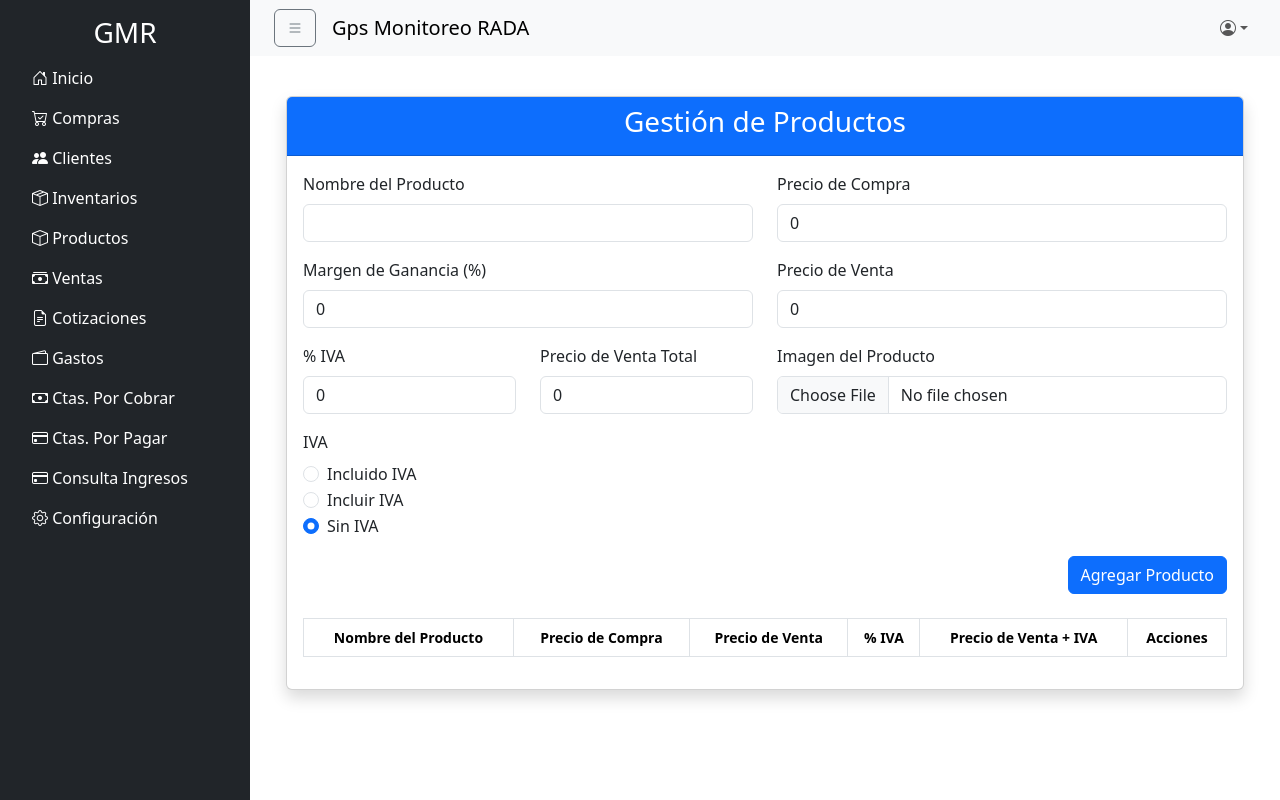
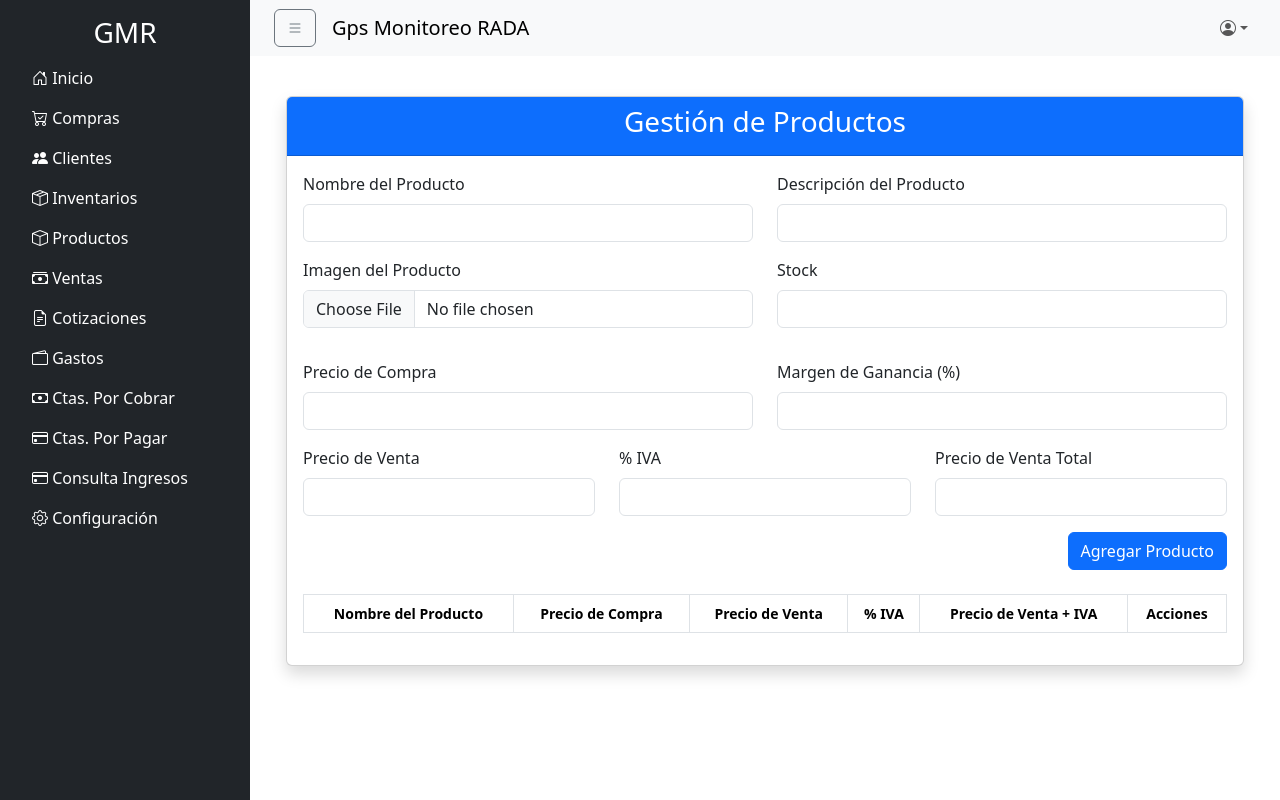
Before and after one commit to pachecop123/radamonitoreo-frontend, a Vue app: page /productos in a window 1280 px wide. Built offline with nearby package versions, Linux system fonts and the light colour scheme; sample sign-in values are in the browser's storage.

Commit message:
vista de productos

```diff
--- a/src/views/Productos.vue
+++ b/src/views/Productos.vue
@@ -5,68 +5,71 @@
         <h3>Gestión de Productos</h3>
       </div>
       <div class="card-body">
-        <form @submit.prevent="handleSubmit">
           <!-- Información del Producto -->
           <div class="row mb-3">
+            <!-- Nombre y Descripción -->
             <div class="col-md-6">
               <label for="nombre" class="form-label">Nombre del Producto</label>
-              <input type="text" id="nombre" class="form-control" v-model="producto.nombre" required />
+              <input type="text" id="nombre" class="form-control" v-model="formData.name" required />
             </div>
             <div class="col-md-6">
-              <label for="precioCompra" class="form-label">Precio de Compra</label>
-              <input type="number" id="precioCompra" class="form-control" v-model="producto.precioCompra" @input="calcularPrecios" required />
+              <label for="descripcion" class="form-label">Descripción del Producto</label>
+              <input type="text" id="descripcion" class="form-control" v-model="formData.description" required />
             </div>
           </div>
+
           <div class="row mb-3">
-            <div class="col-md-6">
-              <label for="margenGanancia" class="form-label">Margen de Ganancia (%)</label>
-              <input type="number" id="margenGanancia" class="form-control" v-model="producto.margenGanancia" @input="calcularPrecios" required />
-            </div>
-            <div class="col-md-6">
-              <label for="precioVenta" class="form-label">Precio de Venta</label>
-              <input type="number" id="precioVenta" class="form-control" v-model="producto.precioVenta" readonly />
-            </div>
-          </div>
-          <div class="row mb-3">
-            <div class="col-md-3">
-              <label for="iva" class="form-label">% IVA</label>
-              <input type="number" id="iva" class="form-control" v-model="producto.iva" @input="calcularPrecios" required />
-            </div>
-            <div class="col-md-3">
-              <label for="precioVentaTotal" class="form-label">Precio de Venta Total</label>
-              <input type="number" id="precioVentaTotal" class="form-control" v-model="producto.precioVentaTotal" readonly />
-            </div>
+            <!-- Imagen del Producto -->
             <div class="col-md-6">
               <label for="imagen" class="form-label">Imagen del Producto</label>
               <input type="file" id="imagen" class="form-control" @change="handleImageUpload" />
-              <img :src="producto.imagenUrl" alt="Imagen del producto" class="img-fluid mt-3" v-if="producto.imagenUrl" />
+              <img :src="formData.image" alt="Imagen del producto" class="img-fluid mt-3" v-if="formData.image" />
+            </div>
+
+            <!-- Stock del Producto -->
+            <div class="col-md-6 d-flex flex-column justify-content-between">
+              <label for="stock" class="form-label">Stock</label>
+              <input type="number" id="stock" class="form-control mb-3" v-model="formData.stock" required />
             </div>
           </div>
-          <!-- Radio Buttons para IVA -->
+
           <div class="row mb-3">
-            <div class="col-md-12">
-              <label class="form-label">IVA</label>
-              <div class="form-check">
-                <input type="radio" class="form-check-input" id="incluidoIVA" value="incluido" v-model="producto.tipoIVA" @change="calcularPrecios" />
-                <label class="form-check-label" for="incluidoIVA">Incluido IVA</label>
-              </div>
-              <div class="form-check">
-                <input type="radio" class="form-check-input" id="incluirIVA" value="incluir" v-model="producto.tipoIVA" @change="calcularPrecios" />
-                <label class="form-check-label" for="incluirIVA">Incluir IVA</label>
-              </div>
-              <div class="form-check">
-                <input type="radio" class="form-check-input" id="sinIVA" value="sin" v-model="producto.tipoIVA" @change="calcularPrecios" />
-                <label class="form-check-label" for="sinIVA">Sin IVA</label>
-              </div>
+            <!-- Precio de Compra y Margen de Ganancia -->
+            <div class="col-md-6">
+              <label for="precioCompra" class="form-label">Precio de Compra</label>
+              <input type="number" id="precioCompra" class="form-control" v-model="formData.purchase_price" @input="calcularPrecios" required />
+            </div>
+            <div class="col-md-6">
+              <label for="margenGanancia" class="form-label">Margen de Ganancia (%)</label>
+              <input type="number" id="margenGanancia" class="form-control" v-model="formData.profit_margin" @input="calcularPrecios" required />
             </div>
           </div>
+
+          <div class="row mb-3">
+            <!-- Precio de Venta, IVA y Precio Total -->
+            <div class="col-md-4">
+              <label for="precioVenta" class="form-label">Precio de Venta</label>
+              <input type="number" id="precioVenta" class="form-control" v-model="formData.sale_price" readonly />
+            </div>
+            <div class="col-md-4">
+              <label for="iva" class="form-label">% IVA</label>
+              <input type="number" id="iva" class="form-control" v-model="formData.vat" @input="calcularPrecios" required />
+            </div>
+            <div class="col-md-4">
+              <label for="precioVentaTotal" class="form-label">Precio de Venta Total</label>
+              <input type="number" id="precioVentaTotal" class="form-control" v-model="formData.total_sale_price" readonly />
+            </div>
+          </div>
+
           <!-- Botón de Agregar -->
           <div class="row mb-3">
             <div class="col-md-12 text-end">
-              <button type="submit" class="btn btn-primary">{{ editMode ? 'Actualizar Producto' : 'Agregar Producto' }}</button>
+              <button type="submit" class="btn btn-primary">
+                {{ editMode ? 'Actualizar Producto' : 'Agregar Producto' }}
+              </button>
             </div>
-          </div>
-        </form>
+        </div>
+
         <!-- Tabla de Productos -->
         <div class="table-responsive mt-4">
           <table class="table table-bordered table-hover">
@@ -100,81 +103,78 @@
   </div>
 </template>
 
-<script>
-export default {
-  data() {
-    return {
-      producto: {
-        nombre: '',
-        precioCompra: 0,
-        margenGanancia: 0,
-        precioVenta: 0,
-        iva: 0,
-        precioVentaTotal: 0,
-        imagenUrl: '',
-        tipoIVA: 'sin', // Valores posibles: 'incluido', 'incluir', 'sin'
-      },
-      productos: [],
-      editMode: false,
-      editIndex: -1,
-    };
-  },
-  methods: {
-    calcularPrecios() {
-      const precioVenta = this.producto.precioCompra * (1 + this.producto.margenGanancia / 100);
-      let precioVentaTotal = precioVenta;
+<script setup>
+import { ref } from 'vue';
 
-      if (this.producto.tipoIVA === 'incluir') {
-        precioVentaTotal = precioVenta * (1 + this.producto.iva / 100);
-      } else if (this.producto.tipoIVA === 'incluido') {
-        precioVentaTotal = precioVenta / (1 + this.producto.iva / 100);
-      }
 
-      this.producto.precioVenta = precioVenta;
-      this.producto.precioVentaTotal = precioVentaTotal;
-    },
-    handleImageUpload(event) {
-      const file = event.target.files[0];
-      if (file) {
-        const reader = new FileReader();
-        reader.onload = e => {
-          this.producto.imagenUrl = e.target.result;
-        };
-        reader.readAsDataURL(file);
-      }
-    },
-    handleSubmit() {
-      if (this.editMode) {
-        this.productos.splice(this.editIndex, 1, { ...this.producto });
-        this.editMode = false;
-        this.editIndex = -1;
-      } else {
-        this.productos.push({ ...this.producto });
-      }
-      this.limpiarFormulario();
-    },
-    limpiarFormulario() {
-      this.producto = {
-        nombre: '',
-        precioCompra: 0,
-        margenGanancia: 0,
-        precioVenta: 0,
-        iva: 0,
-        precioVentaTotal: 0,
-        imagenUrl: '',
-        tipoIVA: 'sin',
-      };
-    },
-    editProduct(index) {
-      this.producto = { ...this.productos[index] };
-      this.editMode = true;
-      this.editIndex = index;
-    },
-    deleteProduct(index) {
-      this.productos.splice(index, 1);
-    },
-  },
-};
+const formData = ref({
+  name: '',
+  description: '',
+  purchase_price: '',
+  profit_margin: '',
+  sale_price: '',
+  vat: '',
+  total_sale_price: '',
+  image: '',
+  stock: '',
+})
+
+
+//   methods: {
+//     calcularPrecios() {
+//       const precioVenta = this.producto.precioCompra * (1 + this.producto.margenGanancia / 100);
+//       let precioVentaTotal = precioVenta;
+
+//       if (this.producto.tipoIVA === 'incluir') {
+//         precioVentaTotal = precioVenta * (1 + this.producto.iva / 100);
+//       } else if (this.producto.tipoIVA === 'incluido') {
+//         precioVentaTotal = precioVenta / (1 + this.producto.iva / 100);
+//       }
+
+//       this.producto.precioVenta = precioVenta;
+//       this.producto.precioVentaTotal = precioVentaTotal;
+//     },
+//     handleImageUpload(event) {
+//       const file = event.target.files[0];
+//       if (file) {
+//         const reader = new FileReader();
+//         reader.onload = e => {
+//           this.producto.imagenUrl = e.target.result;
+//         };
+//         reader.readAsDataURL(file);
+//       }
+//     },
+//     handleSubmit() {
+//       if (this.editMode) {
+//         this.productos.splice(this.editIndex, 1, { ...this.producto });
+//         this.editMode = false;
+//         this.editIndex = -1;
+//       } else {
+//         this.productos.push({ ...this.producto });
+//       }
+//       this.limpiarFormulario();
+//     },
+//     limpiarFormulario() {
+//       this.producto = {
+//         nombre: '',
+//         precioCompra: 0,
+//         margenGanancia: 0,
+//         precioVenta: 0,
+//         iva: 0,
+//         precioVentaTotal: 0,
+//         imagenUrl: '',
+//         tipoIVA: 'sin',
+//       };
+//     },
+//     editProduct(index) {
+//       this.producto = { ...this.productos[index] };
+//       this.editMode = true;
+//       this.editIndex = index;
+//     },
+//     deleteProduct(index) {
+//       this.productos.splice(index, 1);
+//     },
+// };
 </script>
 
 <style scoped>
```
Also changed, not shown: 1 other file (tests, documents, lock files or other folders).
